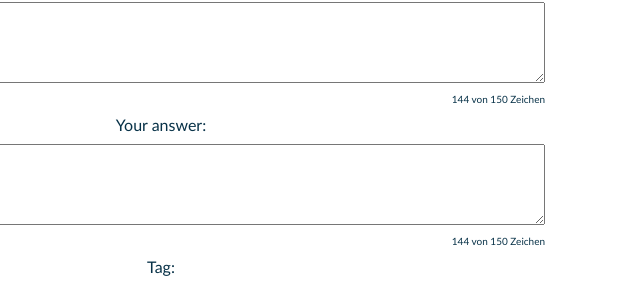
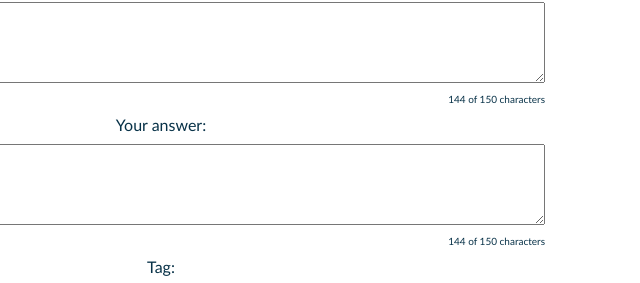
Before and after one commit to PeetThesing/QuizApp, a plain HTML site: page form.html in a window 1280 px wide. Both pictures are taken after typing "Sample", "Sample", "Sample" into the empty fields and a click on the button "Submit". Shown: the part 161-444 px from the top of the page, 239-879 px from the left. Drawn offline with Linux system fonts and the light colour scheme.

```diff
--- a/JS/form.js
+++ b/JS/form.js
@@ -71,7 +71,7 @@ function characterCountQuestion() {
   const inputLength = questionInput.value.length;
   // inputLength = answerInput.value.length;
   const remainingLength = maxLength - inputLength;
-  countParagraphQuestion.textContent = `${remainingLength} von 150 Zeichen`;
+  countParagraphQuestion.textContent = `${remainingLength} of 150 characters`;
 }
 
 //Funktion for Counting Answer-Input
@@ -79,7 +79,7 @@ function characterCountAnswer() {
   const maxLength = 150;
   inputLength = answerInput.value.length;
   const remainingLength = maxLength - inputLength;
-  countParagraphAnswer.textContent = `${remainingLength} von 150 Zeichen`;
+  countParagraphAnswer.textContent = `${remainingLength} of 150 characters`;
 }
 
 // Input Event for Question
--- a/form.html
+++ b/form.html
@@ -23,7 +23,7 @@
           id="question"
           maxlength="150"
         ></textarea>
-        <p class="counter" data-js="question-count">0 von 150 Zeichen</p>
+        <p class="counter" data-js="question-count">0 of 150 characters</p>
         <label for="answer">Your answer:</label>
         <textarea
           data-js="answer-input"
@@ -32,7 +32,7 @@
           id="answer"
           maxlength="150"
         ></textarea>
-        <p class="counter" data-js="answer-count">0 von 150 Zeichen</p>
+        <p class="counter" data-js="answer-count">0 of 150 characters</p>
         <label for="tag">Tag:</label>
         <input type="text" name="tag" id="tag" maxlength="20" />
         <button class="button--submit" type="submit">Submit</button>
```
